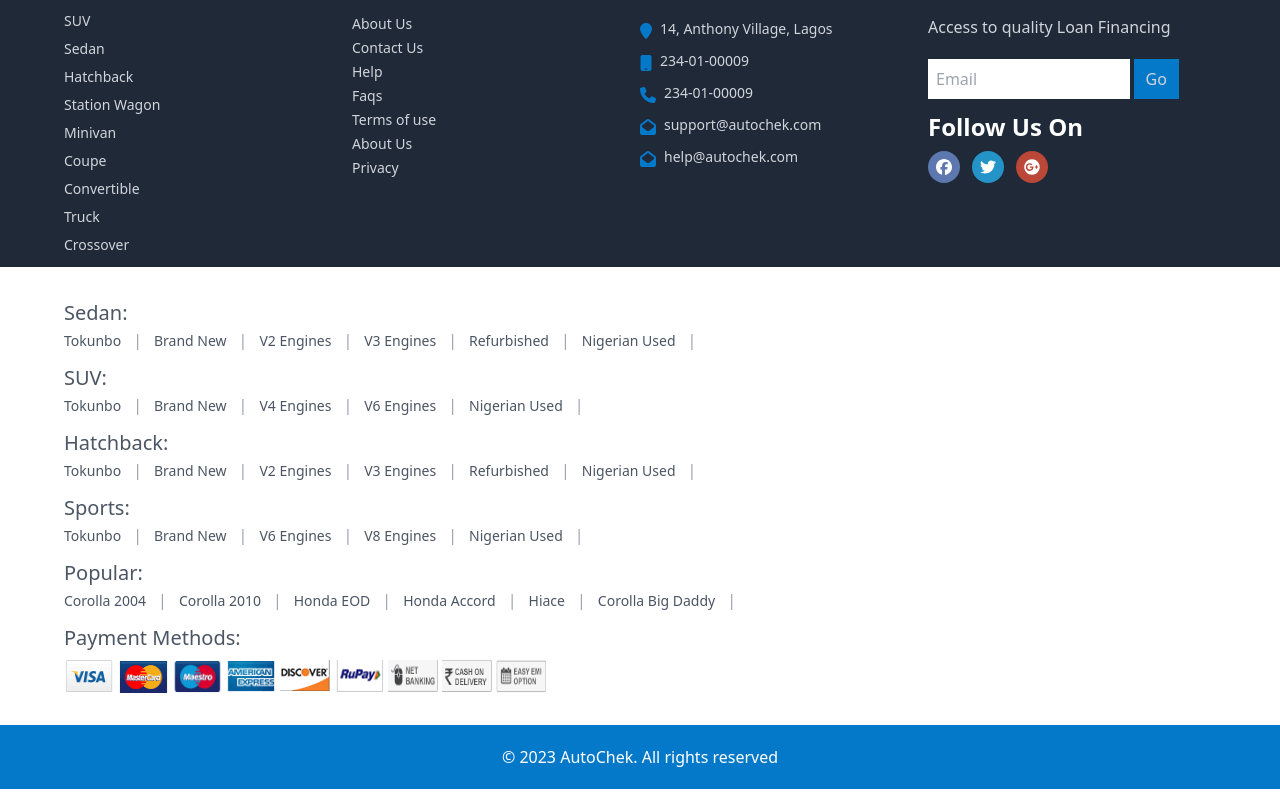
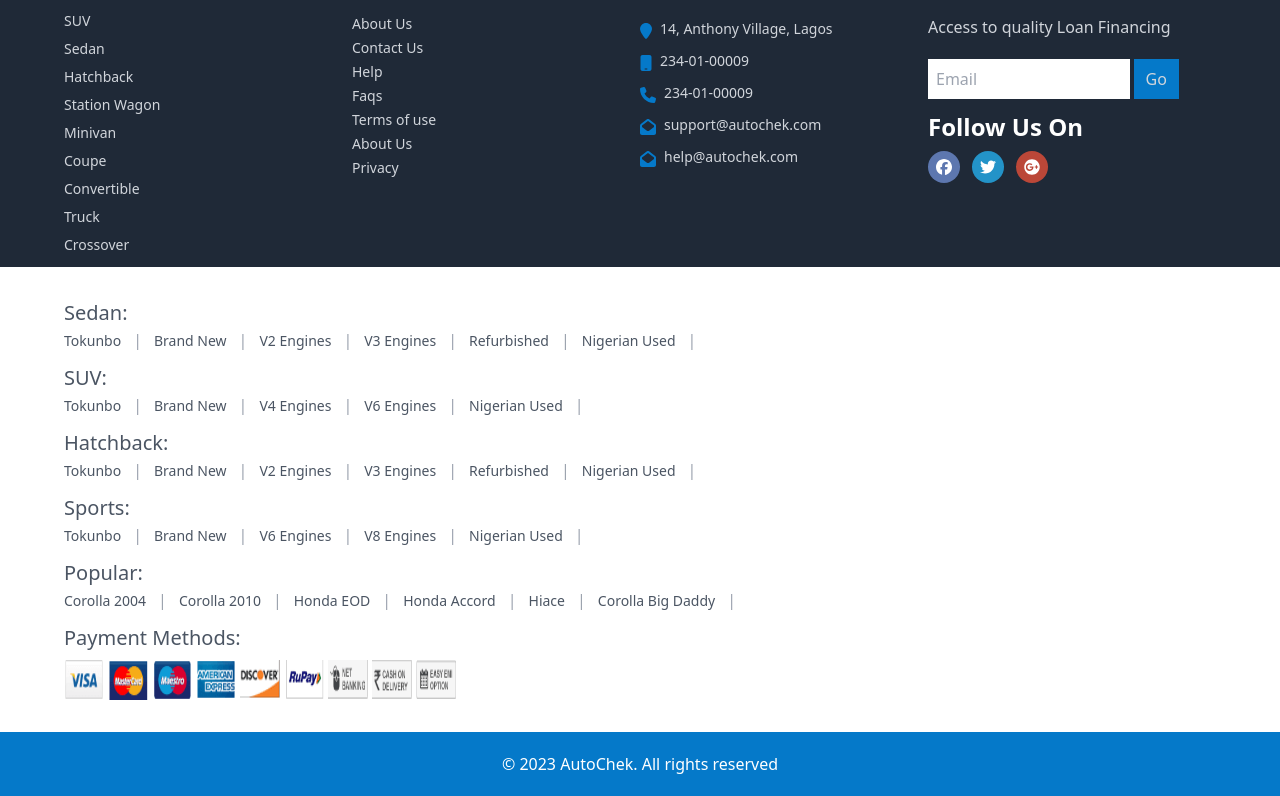
Before and after one commit to AdetolaAremu/autochek, a Next.js app: page /aboutus in a window 1280 px wide. Shown: the part 1105-1901 px from the top of the page. Built offline with nearby package versions, Linux system fonts and the light colour scheme.

Commit message:
clean ups and slight fixes

```diff
--- a/api.ts
+++ b/api.ts
@@ -1,7 +1,8 @@
 import axios from "axios";
-import { MakeListResponse } from "@/pages";
+// import { MakeListResponse } from "@/pages";
 import { base_url_prod, base_url_staging } from "@/env";
 import { CarListResponse } from "@/interfaces/Cars";
+import { MakeListResponse } from "./interfaces/Makers";
 
 const baseURLStaing = base_url_staging;
 const baseURLProd = base_url_prod;
--- a/components/CarCard.tsx
+++ b/components/CarCard.tsx
@@ -1,5 +1,4 @@
 import { CarItem } from "@/interfaces/Cars";
-import { CarListResponse, MakeListResponse } from "@/pages";
 import { faStar } from "@fortawesome/free-solid-svg-icons";
 import { FontAwesomeIcon } from "@fortawesome/react-fontawesome";
 import { NextPage } from "next";
@@ -23,7 +22,7 @@
           className={`w-full h-56 bg-cover object-fill ${
             !carList.imageUrl && "blur-sm"
           }`}
-          alt="brands"
+          alt="cars"
           height={100}
           width={100}
         />
--- a/components/Navbar.tsx
+++ b/components/Navbar.tsx
@@ -1,12 +1,10 @@
 import {
-  faBars,
   faCartArrowDown,
   faMapMarker,
   faPhone,
   faSignInAlt,
   faSignOutAlt,
   faTruck,
-  faXmark,
 } from "@fortawesome/free-solid-svg-icons";
 import { FontAwesomeIcon } from "@fortawesome/react-fontawesome";
 import Image from "next/image";
@@ -74,7 +72,7 @@
           <div className="flex flex-col md:flex-row justify-between items-center">
             <div className="w-full md:w-auto flex justify-between md:block">
               <Link href="/">
-                <Image
+                <img
                   className="mt-2 md:mt-0"
                   src="/images/logo.webp"
                   alt="logo"
--- a/components/PaymentTypes.tsx
+++ b/components/PaymentTypes.tsx
@@ -5,69 +5,78 @@
   return (
     <div>
       <div className="text-gray-600 text-xl mb-1 mt-3">Payment Methods:</div>
-      <div className="flex mt-2">
+      <div className="flex flex-wrap mt-2">
         <Image
           className="mr-1"
           src="/images/pay1.webp"
           alt="logo"
-          height={50}
-          width={50}
+          height={40}
+          width={40}
+          style={{ width: 40, height: 40 }}
         />
         <Image
           className="mr-1"
           src="/images/pay2.webp"
           alt="logo"
-          height={50}
-          width={50}
+          height={40}
+          width={40}
+          style={{ width: 40, height: 40 }}
         />
         <Image
           className="mr-1"
           src="/images/pay3.webp"
           alt="logo"
-          height={50}
-          width={50}
+          height={40}
+          width={40}
+          style={{ width: 40, height: 40 }}
         />
         <Image
           className="mr-1"
           src="/images/pay4.webp"
           alt="logo"
-          height={50}
-          width={50}
+          height={40}
+          width={40}
+          style={{ width: 40, height: 40 }}
         />
         <Image
           className="mr-1"
           src="/images/pay5.webp"
           alt="logo"
-          height={50}
-          width={50}
+          height={40}
+          width={40}
+          style={{ width: 40, height: 40 }}
         />
         <Image
           className="mr-1"
           src="/images/pay6.webp"
           alt="logo"
-          height={50}
-          width={50}
+          height={40}
+          width={40}
+          style={{ width: 40, height: 40 }}
         />
         <Image
           className="mr-1"
           src="/images/pay7.webp"
           alt="logo"
-          height={50}
-          width={50}
+          height={40}
+          width={40}
+          style={{ width: 40, height: 40 }}
         />
         <Image
           className="mr-1"
           src="/images/pay8.webp"
           alt="logo"
-          height={50}
-          width={50}
+          height={40}
+          width={40}
+          style={{ width: 40, height: 40 }}
         />
         <Image
           className="mr-1"
           src="/images/pay9.webp"
           alt="logo"
-          height={50}
-          width={50}
+          height={40}
+          width={40}
+          style={{ width: 40, height: 40 }}
         />
       </div>
     </div>
--- a/components/SideCard.tsx
+++ b/components/SideCard.tsx
@@ -5,7 +5,6 @@
   faStar,
   faStarHalf,
 } from "@fortawesome/free-solid-svg-icons";
-import Image from "next/image";
 import { CarMake } from "@/interfaces/Makers";
 import { NextPage } from "next";
 import vehicleTypes from "@/utils/Pseudo";
@@ -77,13 +76,7 @@
         <ul className="grid grid-cols-3">
           {makeList?.map((el, index) => (
             <li key={index} className="mt-3 cursor-pointer">
-              <Image
-                src={el.imageUrl}
-                className="h-9"
-                alt="brands"
-                height={40}
-                width={40}
-              />
+              <img src={el.imageUrl} className="h-9 w-9" alt="brands" />
             </li>
           ))}
         </ul>
--- a/interfaces/Makers.ts
+++ b/interfaces/Makers.ts
@@ -9,3 +9,8 @@
   currentPage: number;
   pageSize: number;
 }
+
+export interface MakeListResponse {
+  makeList: CarMake[];
+  pagination: Pagination;
+}
--- a/pages/index.tsx
+++ b/pages/index.tsx
@@ -8,13 +8,12 @@
 } from "@fortawesome/free-solid-svg-icons";
 import Layout from "@/components/layout";
 import { GetServerSideProps, NextPage } from "next";
-import { CarMake, Pagination } from "@/interfaces/Makers";
 import { getAllCars, getPopularBrands } from "@/api";
-import { CarItem, CarListResponse } from "@/interfaces/Cars";
+import { CarListResponse } from "@/interfaces/Cars";
 import Link from "next/link";
 import CarCard from "@/components/CarCard";
 import SideCard from "@/components/SideCard";
-import { MakeListResponse } from "./market";
+import { MakeListResponse } from "@/interfaces/Makers";
 
 const HomePage: NextPage<MakeListResponse & CarListResponse> = ({
   makeList,
@@ -57,7 +56,7 @@
           ))}
           <div className="absolute w-full h-full ml-auto top-[270px] flex justify-center text-white">
             <div>
-              <div className="font-extrabold text-3xl">
+              <div className="font-extrabold text-center text-xl lg:text-3xl">
                 ACCESS TOP NOTCH AUTOMOTIVE FINANCING!
               </div>
 
@@ -109,12 +108,12 @@
                   />
                 </div>
                 <div className="ml-16 md:ml-7 lg:ml-16">
-                  <div className="text-xl lg:text-3xl">Car Financing</div>
+                  <div className="text-xl xl:text-3xl">Car Financing</div>
                   <div className="text-gray-500">Loan up to 10million</div>
                 </div>
               </div>
 
-              <div className="flex my-3">
+              <div className="flex my-3 mr-7 md:mr-0">
                 <div className="pt-2">
                   <FontAwesomeIcon
                     icon={faShippingFast}
@@ -122,12 +121,12 @@
                   />
                 </div>
                 <div className="ml-16 md:ml-7 lg:ml-16">
-                  <div className="text-xl lg:text-3xl">Fast Delivery</div>
+                  <div className="text-xl xl:text-3xl">Fast Delivery</div>
                   <div className="text-gray-500">All over Africa</div>
                 </div>
               </div>
 
-              <div className="flex my-3">
+              <div className="flex my-3 mr-8 md:mr-0">
                 <div className="pt-2">
                   <FontAwesomeIcon
                     icon={faThumbsUp}
@@ -135,7 +134,7 @@
                   />
                 </div>
                 <div className="ml-16 md:ml-7 lg:ml-16">
-                  <div className="text-xl lg:text-3xl">Big Choice</div>
+                  <div className="text-xl xl:text-3xl">Big Choice</div>
                   <div className="text-gray-500">of Brands</div>
                 </div>
               </div>
--- a/pages/market/index.tsx
+++ b/pages/market/index.tsx
@@ -3,24 +3,13 @@
 import PaginationControls from "@/components/Pagination";
 import SideCard from "@/components/SideCard";
 import Layout from "@/components/layout";
-import { CarItem } from "@/interfaces/Cars";
-import { CarMake } from "@/interfaces/Makers";
+import { CarListResponse } from "@/interfaces/Cars";
+import { MakeListResponse } from "@/interfaces/Makers";
 import { GetServerSideProps, NextPage } from "next";
 import BreadCrumb from "@/components/BreadCrumb";
 
-export interface CarListResponse {
-  carList: CarItem[];
-  currentPage: number;
-  pageSize: number;
-  totalItems: number;
-}
-
-export interface MakeListResponse {
-  makeList: CarMake[];
-}
-
 const MarketPlace: NextPage<CarListResponse & MakeListResponse> = ({
-  carList,
+  result,
   currentPage,
   pageSize,
   totalItems,
@@ -42,7 +31,7 @@
           </div>
           <div className="absolute w-full h-full ml-auto top-[270px] flex justify-center text-white">
             <div>
-              <div className="font-extrabold text-3xl">
+              <div className="font-extrabold text-xl lg:text-3xl">
                 VEHICLE MARKET PLACE
               </div>
 
@@ -63,26 +52,28 @@
         />
       </div>
 
-      <div className="m-2 md:mx-16">
-        <div className="flex flex-row md:flex-row">
+      <div className="mx-2 md:mx-5 lg:mx-10 xl:mx-16 flex flex-col md:flex-row">
+        <div className="w-full flex flex-col md:flex-row">
           <div className="w-full md:w-3/4">
-            <div className="py-4 grid grid-cols-1 md:grid-cols-3 md:place-items-center">
-              {carList.map((el) => (
+            <div className="py-4 grid grid-cols-1 place-items-center md:grid-cols-2 xl:grid-cols-3">
+              {result.map((el) => (
                 <CarCard carList={el} key={el.id} />
               ))}
             </div>
+
+            <div className="flex justify-center">
+              <PaginationControls
+                currentPage={currentPage}
+                pageSize={pageSize}
+                totalItems={totalItems}
+              />
+            </div>
           </div>
 
-          <SideCard makeList={makeList} />
+          <div className="w-full md:w-1/4">
+            <SideCard makeList={makeList} />
+          </div>
         </div>
-      </div>
-
-      <div className="flex justify-center">
-        <PaginationControls
-          currentPage={currentPage}
-          pageSize={pageSize}
-          totalItems={totalItems}
-        />
       </div>
     </Layout>
   );
@@ -103,7 +94,7 @@
 
   return {
     props: {
-      carList: carList.result,
+      result: carList.result,
       currentPage,
       pageSize,
       makeList: makers.makeList,
```
Also changed, not shown: interfaces/Cars.ts (+3 -7 lines).
